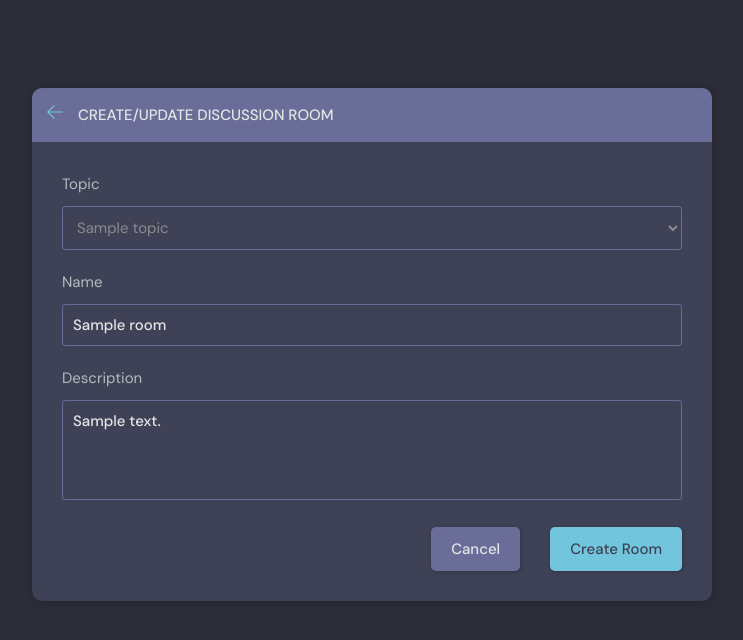
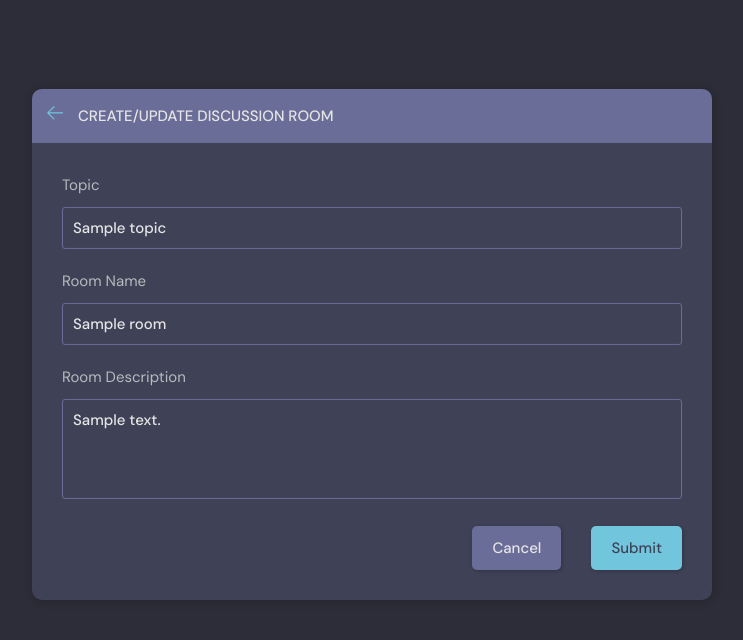
Before and after one commit to yijing-wu/Circle, a Django app: page /update-room/1/ in a window 1280 px wide. Shown: the part 76-716 px from the top of the page, without its empty margins (268-1011 px from the left). Run offline with Django 4.2, Linux system fonts and the light colour scheme; a user stored in the database is signed in; tables that the repository leaves empty hold one stand-in row (values such as "Sample post").

Commit message:
Update Room create/update form

```diff
--- a/base/templates/base/room_form.html
+++ b/base/templates/base/room_form.html
@@ -27,54 +27,39 @@
       <div class="layout__body">
         <form class="form" action="" method="POST">
           {% csrf_token %}
-          <!--  -->
-          {% for field in form %}
-          <div class="form__group">
-            <label for="room_name">{{field.label}}</label>
-            {{field}}
-          </div>
-          {% endfor %}
-
-          <!-- <div class="form__group">
-            <label for="room_name">Room Name</label>
-            <input
-              id="room_name"
-              name="room_name"
-              type="text"
-              placeholder="E.g. Mastering Python + Django"
-            />
-          </div>
 
           <div class="form__group">
             <label for="room_topic">Topic</label>
             <input
               required
               type="text"
+              value="{{room.topic.name}}"
               name="topic"
-              id="room_topic"
+              id=""
               list="topic-list"
             />
             <datalist id="topic-list">
-              <select id="room_topic">
-                <option value="">Select your topic</option>
-                <option value="Python">Python</option>
-                <option value="Django">Django</option>
+              <select name="" id="room_topic">
+                {% for topic in topics %}
+                <option value="{{topic.name}}">{{topic.name}}</option>
+                {% endfor %}
               </select>
             </datalist>
           </div>
 
           <div class="form__group">
-            <label for="room_about">About</label>
-            <textarea
-              name="room_about"
-              id="room_about"
-              placeholder="Write about your discussion group..."
-            ></textarea>
-          </div> -->
+            <label for="room_name">Room Name</label>
+            {{form.name}}
+          </div>
+
+          <div class="form__group">
+            <label for="room_description">Room Description</label>
+            {{form.description}}
+          </div>
 
           <div class="form__action">
             <a class="btn btn--dark" href="index.html">Cancel</a>
-            <button class="btn btn--main" type="submit">Create Room</button>
+            <button class="btn btn--main" type="submit">Submit</button>
           </div>
         </form>
       </div>
--- a/base/views.py
+++ b/base/views.py
@@ -1,4 +1,5 @@
 from multiprocessing import context
+from pydoc_data.topics import topics
 from django.shortcuts import render, redirect
 from django.http.response import HttpResponse
 from django.contrib import messages
@@ -135,15 +136,19 @@ def userProfile(request, pk):
 @login_required(login_url="login")
 def createRoom(request):
     form = RoomForm()
+    topics = Topic.objects.all()
     if request.method == "POST":
-        form = RoomForm(request.POST)
-        if form.is_valid():
-            room = form.save(commit=False)  # get the instance of room
-            room.host = request.user
-            form.save()
-            return redirect("home")
+        topic_name = request.POST.get("topic")
+        topic, created = Topic.objects.get_or_create(name=topic_name)
+        Room.objects.create(
+            host=request.user,
+            topic=topic,
+            name=request.POST.get("name"),
+            description=request.POST.get("description"),
+        )
+        return redirect("home")
 
-    context = {"form": form}
+    context = {"form": form, "topics": topics}
     return render(request, "base/room_form.html", context)
 
 
@@ -151,17 +156,21 @@ def createRoom(request):
 def updateRoom(request, pk):  # pk: primiary key
     room = Room.objects.get(id=pk)  # get Room
     form = RoomForm(instance=room)  # add room into room form
+    topics = Topic.objects.all()
 
     if request.user != room.host:
         return HttpResponse("You are not allowed here!")
 
     if request.method == "POST":
-        form = RoomForm(request.POST, instance=room)
-        if form.is_valid():
-            form.save()
-            return redirect("home")
+        topic_name = request.POST.get("topic")
+        topic, created = Topic.objects.get_or_create(name=topic_name)
+        room.name = request.POST.get("name")
+        room.topic = topic
+        room.description = request.POST.get("description")
+        room.save()
+        return redirect("home")
 
-    context = {"form": form}
+    context = {"form": form, "topics": topics, "room": room}
     return render(request, "base/room_form.html", context)
 
 
--- a/static/styles/main.css
+++ /dev/null
@@ -1,3 +0,0 @@
-body {
-  background-color: aquamarine;
-}
```
